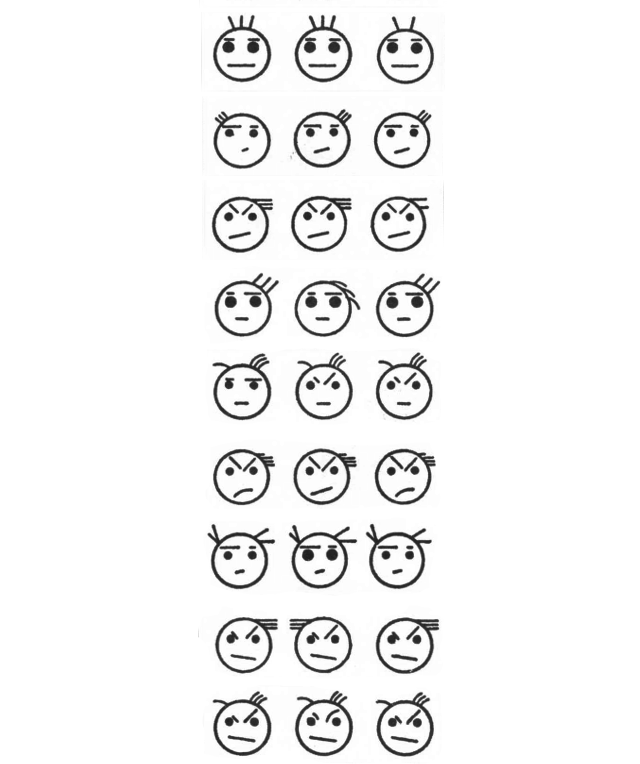
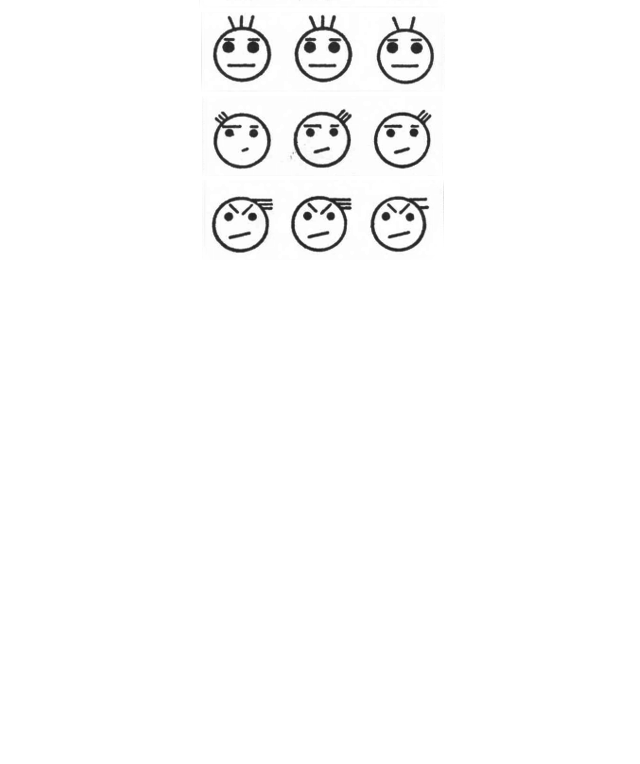
Before and after one commit to roncojon/tesis10, a React (Create React App) app: page / in a window 1280 px wide. Shown: the part 744-1508 px from the top of the page, without its empty margins (317-957 px from the left). After the commit the page ends 1008 px from the top, so only its background shows below. Built offline with nearby package versions, Linux system fonts and the light colour scheme.

Commit message:
fix: solve image map issue

```diff
--- a/src/components/TestCaritas/modulo.js
+++ b/src/components/TestCaritas/modulo.js
@@ -1,34 +1,30 @@
 import React from 'react'
-import { useState, useCallback } from 'react';
 
-function Modulo(props) {
-    console.log('From Modulo, respuesta correcta: ' + props.respuestaCorrecta);
-
-    const respCorrecta = props.respuestaCorrecta;
-
-    const [right,setRight] = useState(0);
-
-    const evaluacionHandler = useCallback((event) => {
+function Modulo({ imagen, respuestaCorrecta }) {
+  const evaluacionHandler = (event) => {
     event.preventDefault();
-     // console.log('From area id: ' + event.target.id + ', respuesta correcta ' + props.respuestaCorrecta);
-      if (respCorrecta.toString() === event.target.id ) {
-        console.log('From area id: ' + event.target.id + ', respuesta correcta ' + props.respuestaCorrecta);
+    console.log({
+      img: event.target,
+      imgsrc: imagen,
+      target: event.target, id: event.target.id,
+      correct: respuestaCorrecta
+    });
+    if (`${imagen}${respuestaCorrecta}` === event.target.id) {
       console.log("Respuesta CORRECTA");
-        /* setRight(1);   */
     }
     else {
       console.log("Respuesta Erronea");
     }
-        }, [right]);
+  }
 
   return (
 
     <div>
-      <img src={props.imagen} alt="Workplace" useMap="#workmap" width="250px" height="80px"/>
-      <map name="workmap">
-          <area key='1' className='ar' id='1' shape="rect" coords="0,0,82,80" alt="Computer"  onClick={evaluacionHandler}/>
-          <area key='2' className='ar' id='2' shape="rect" coords="84,0,166,80" alt="Phone" onClick={evaluacionHandler} />
-          <area key='3' className='ar' id='3' shape="rect" coords="169,0,250,80" alt="Coffee" onClick={evaluacionHandler} />
+      <img src={imagen} alt="Workplace" useMap={`#${imagen}`} width="250px" height="80px" />
+      <map name={imagen}>
+        <area className='ar' id={imagen + '1'} shape="rect" coords="0,0,82,80" alt="Computer" onClick={evaluacionHandler} />
+        <area className='ar' id={imagen + '2'} shape="rect" coords="84,0,166,80" alt="Phone" onClick={evaluacionHandler} />
+        <area className='ar' id={imagen + '3'} shape="rect" coords="169,0,250,80" alt="Coffee" onClick={evaluacionHandler} />
       </map>
     </div>
   )
--- a/src/components/TestCaritas/pruebaCaritas.js
+++ b/src/components/TestCaritas/pruebaCaritas.js
@@ -1,39 +1,15 @@
 import React from 'react'
-import {imagenes} from '../../imgs';
-import {respuestas} from '../../imgs';
+import { imgs } from '../../imgs';
 import Modulo from './modulo';
-import {useCallback,useState} from 'react'
 
 function PruebaCaritas() {
-const [toNotRender,setToNotRender] = useState(0)
-  /*  {items.map((item,index)=>{
-     return <li key={index}>{item}</li>
- })} */
-
- /* const renderModulos =()=>{
-
- imagenes.map((imagen, index)=>{
-   console.log(index);
-   console.log(respuestas);
-   return (<Modulo key={index} imagen={imagen} respuestaCorrecta={respuestas[index]}/>);
- })
-
- };*/
- const modulos = useCallback(()=>{return <div>{imagenes.map((img, index)=>{
-  const resp = respuestas[index];
-// console.log('Modulo index: '+ index + ' respuesta: ' +respuestas[index]);
-return <Modulo key={img} imagen={img} respuestaCorrecta={resp}/>
-})}</div>},[toNotRender])
-
   return (
     <div>
-       {imagenes.map((img, index)=>{
-  const resp = respuestas[index];
-// console.log('Modulo index: '+ index + ' respuesta: ' +respuestas[index]);
-return <Modulo key={img} imagen={img} respuestaCorrecta={resp}/>
+      {imgs.map((img, index) => {
+        return <Modulo key={index} imagen={img.img} respuestaCorrecta={img.correctAnswer} />
       })}
     </div>
   )
 }
 
- export  default PruebaCaritas;
+export default PruebaCaritas;
--- a/src/imgs/index.js
+++ b/src/imgs/index.js
@@ -59,11 +59,62 @@ import a58 from './a58.png'
 import a59 from './a59.png'
 import a60 from './a60.png'
 
-export const imagenes = [a1, a2, a3, a4, a5, a6, a7, a8, a9, a10, a11, a12, a13, a14, a15, a16, a17, a18, a19, a20,
+export const imagenes = [ a1, a2, a3, a4, a5, a6, a7, a8, a9, a10, a11, a12, a13, a14, a15, a16, a17, a18, a19, a20,
     a21, a22, a23, a24, a25, a26, a27, a28, a29, a30, a31, a32, a33, a34, a35, a36, a37, a38, a39, a40,
-    a41, a42, a43, a44, a45, a46, a47, a48, a49, a50, a51, a52, a53, a54, a55, a56, a57, a58, a59, a60];
+    a41, a42, a43, a44, a45, a46, a47, a48, a49, a50, a51, a52, a53, a54, a55, a56, a57, a58, a59, a60 ];
 
-export const respuestas = [3, 2, 2, 2,
+export const imgs = [
+    {
+        img: a1
+        , correctAnswer: 3
+    },
+    {
+        img: a2
+        , correctAnswer: 2
+    },
+    {
+        img: a3
+        , correctAnswer: 2
+    },
+    {
+        img: a4
+        , correctAnswer: 2
+    },
+    {
+        img: a5
+        , correctAnswer: 3
+    },
+    {
+        img: a6
+        , correctAnswer: 3
+    },
+    {
+        img: a7
+        , correctAnswer: 2
+    },
+    {
+        img: a8
+        , correctAnswer: 3
+    },
+    {
+        img: a9
+        , correctAnswer: 1
+    },
+    {
+        img: a10
+        , correctAnswer: 1
+    },
+    {
+        img: a11
+        , correctAnswer: 1
+    },
+    {
+        img: a12
+        , correctAnswer: 3
+    },
+]
+
+export const respuestas = [ 3, 2, 2, 2,
     3, 3, 2, 3,
     1, 1, 1, 3,
     2, 1, 2, 2,
@@ -77,4 +128,4 @@ export const respuestas = [3, 2, 2, 2,
     3, 2, 2, 1,
     1, 1, 1, 2,
     2, 3, 2, 3,
-    3, 1, 2, 1,];
+    3, 1, 2, 1, ];
```
Lines whose indentation alone changed are shown as unchanged.
